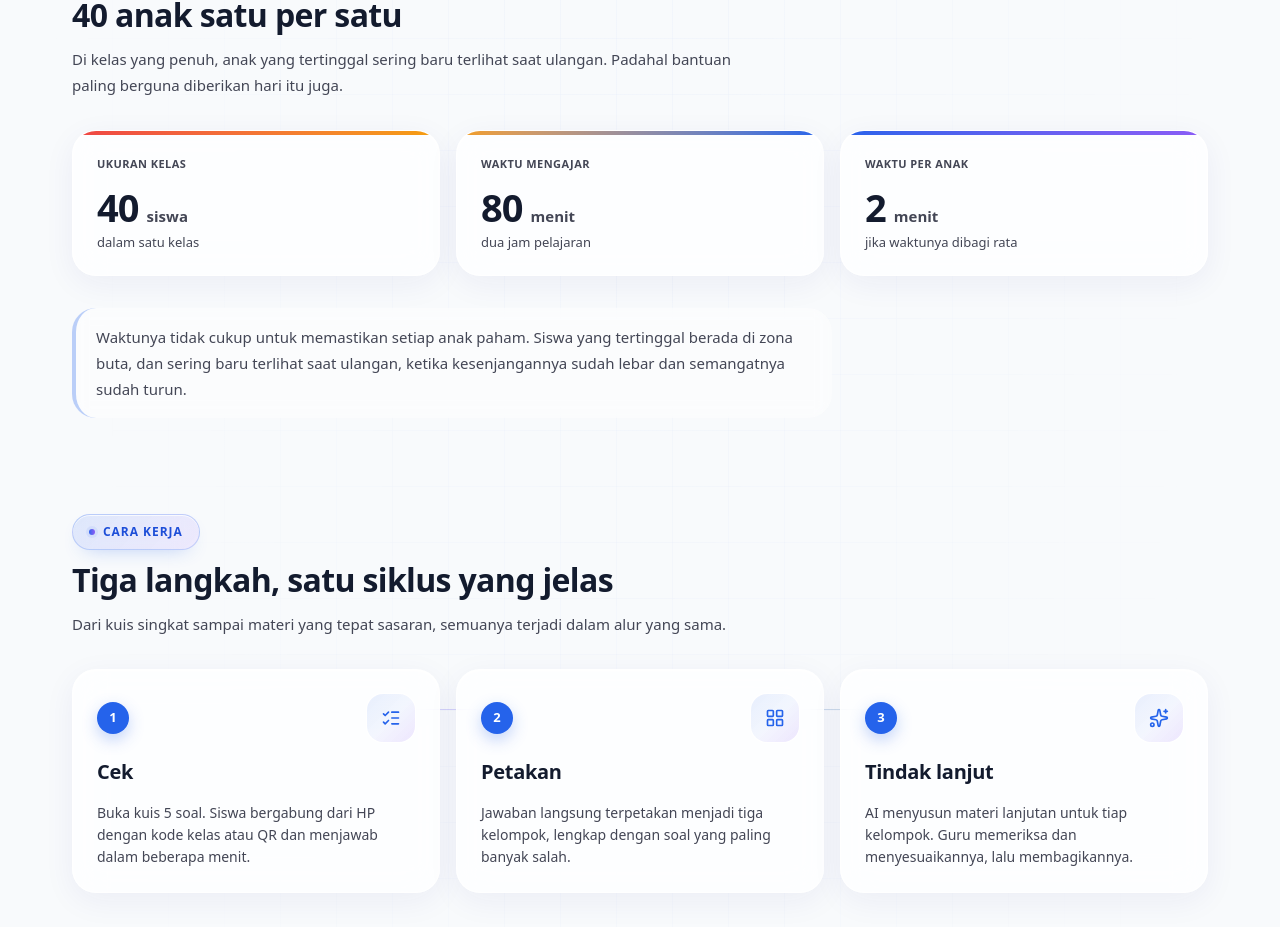
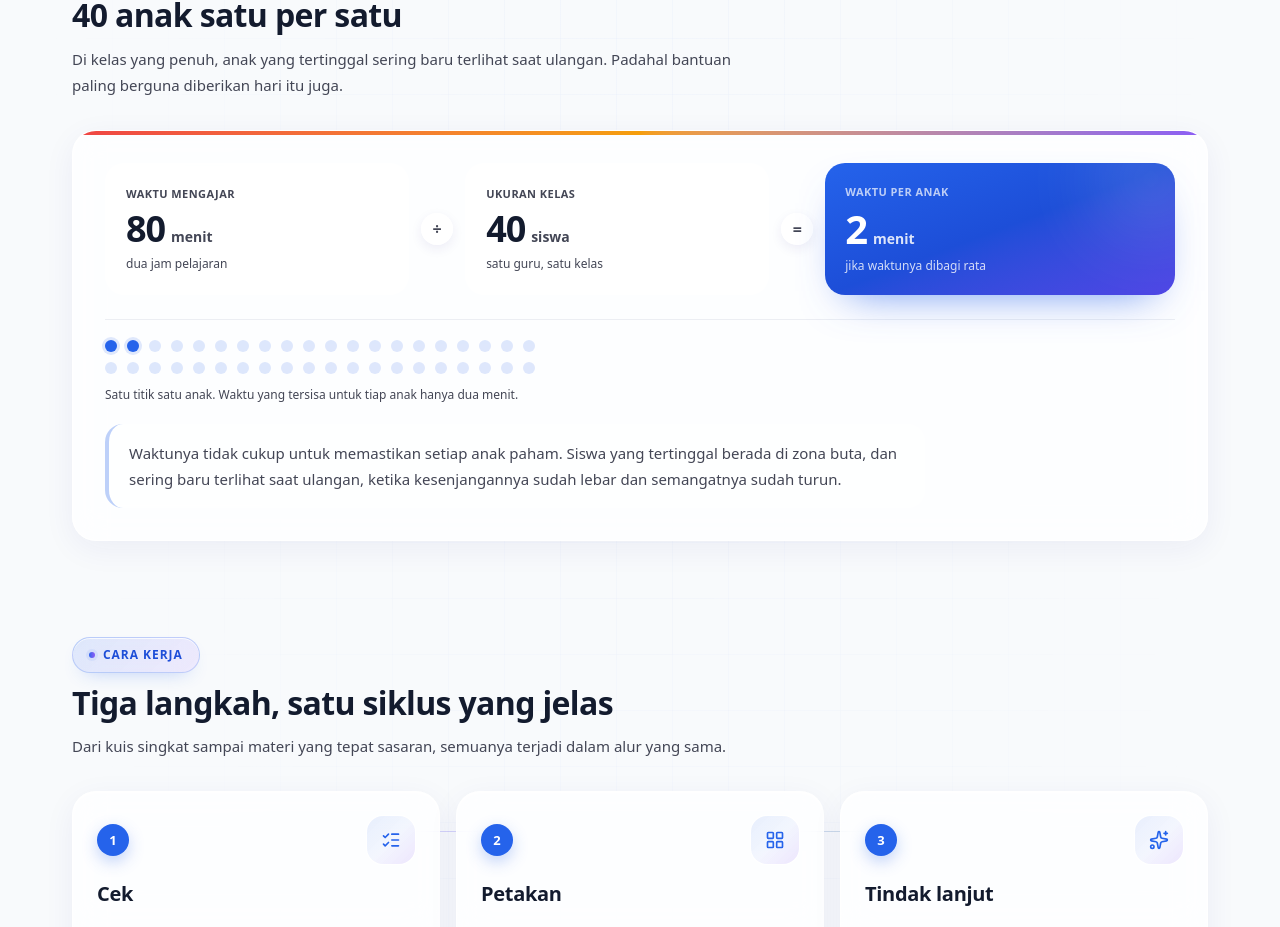
Before and after one commit to hsbysddq/gurupintar, a Next.js app: page / in a window 1280 px wide. Shown: the part 1306-2233 px from the top of the page. Built offline with nearby package versions, Linux system fonts and the light colour scheme.

Commit message:
feat(landing): rapikan bagian masalah dengan alur rumus dan grid siswa

```diff
--- a/app/page.tsx
+++ b/app/page.tsx
@@ -51,11 +51,15 @@ const ALASAN: { judul: string; isi: string; ikon: LucideIcon }[] = [
   },
 ];
 
-const MASALAH: { label: string; angka: string; satuan: string; keterangan: string; aksen: string }[] = [
-  { label: "Ukuran kelas", angka: "40", satuan: "siswa", keterangan: "dalam satu kelas", aksen: "from-aura-red to-aura-amber" },
-  { label: "Waktu mengajar", angka: "80", satuan: "menit", keterangan: "dua jam pelajaran", aksen: "from-aura-amber to-aura-primary" },
-  { label: "Waktu per anak", angka: "2", satuan: "menit", keterangan: "jika waktunya dibagi rata", aksen: "from-aura-primary to-aura-violet" },
+const MASALAH = [
+  { label: "Waktu mengajar", angka: "80", satuan: "menit", keterangan: "dua jam pelajaran" },
+  { label: "Ukuran kelas", angka: "40", satuan: "siswa", keterangan: "satu guru, satu kelas" },
 ];
+
+const HASIL_MASALAH = { label: "Waktu per anak", angka: "2", satuan: "menit", keterangan: "jika waktunya dibagi rata" };
+
+// Satu titik mewakili satu anak; dua titik terang mewakili dua menit bagiannya.
+const TITIK_KELAS = Array.from({ length: 40 }, (_, i) => i < 2);
 
 const LANGKAH: { judul: string; isi: string; ikon: LucideIcon }[] = [
   {
@@ -258,26 +262,98 @@ export default function Beranda() {
             description="Di kelas yang penuh, anak yang tertinggal sering baru terlihat saat ulangan. Padahal bantuan paling berguna diberikan hari itu juga."
           />
 
-          <dl className="grid gap-4 sm:grid-cols-3">
-            {MASALAH.map(({ label, angka, satuan, keterangan, aksen }) => (
-              <div key={label} className={`${KARTU} relative overflow-hidden p-5 sm:p-6`}>
-                <span aria-hidden="true" className={`absolute inset-x-0 top-0 h-1 bg-gradient-to-r ${aksen}`} />
-                <dt className="font-display text-[11px] font-bold uppercase tracking-[0.04em] text-aura-muted">{label}</dt>
-                <dd className="mt-3 flex items-baseline gap-2">
-                  <span className="font-display text-[32px] leading-[38px] font-extrabold tracking-[-0.025em] text-aura-ink sm:text-[38px] sm:leading-[44px]">
-                    {angka}
+          <div className={`${KARTU} relative overflow-hidden p-5 sm:p-6 md:p-8`}>
+            <span
+              aria-hidden="true"
+              className="absolute inset-x-0 top-0 h-1 bg-gradient-to-r from-aura-red via-aura-amber to-aura-violet"
+            />
+
+            <div
+              role="group"
+              aria-label="80 menit waktu mengajar dibagi 40 siswa sama dengan 2 menit per anak"
+              className="grid gap-2 md:grid-cols-[1fr_auto_1fr_auto_1.15fr] md:gap-3"
+            >
+              <div className="flex flex-col justify-center rounded-[20px] border border-white/70 bg-white/55 p-4 sm:p-5">
+                <p className="font-display text-[11px] font-bold uppercase tracking-[0.04em] text-aura-muted">
+                  {MASALAH[0].label}
+                </p>
+                <p className="mt-2 flex items-baseline gap-1.5">
+                  <span className="font-display text-[36px] leading-none font-extrabold tracking-[-0.03em] text-aura-ink">
+                    {MASALAH[0].angka}
                   </span>
-                  <span className="font-display text-[15px] font-semibold text-aura-muted">{satuan}</span>
-                </dd>
-                <dd className="mt-1 font-body text-[13px] leading-[18px] text-aura-muted">{keterangan}</dd>
+                  <span className="font-display text-[14px] font-semibold text-aura-muted">{MASALAH[0].satuan}</span>
+                </p>
+                <p className="mt-1.5 font-body text-[12px] leading-[18px] text-aura-muted">{MASALAH[0].keterangan}</p>
               </div>
-            ))}
-          </dl>
 
-          <p className="max-w-[760px] rounded-[24px] border-l-4 border-aura-primary/30 bg-white/45 px-5 py-4 font-body text-[15px] leading-[26px] text-aura-muted backdrop-blur-sm">
-            Waktunya tidak cukup untuk memastikan setiap anak paham. Siswa yang tertinggal berada di zona buta, dan sering
-            baru terlihat saat ulangan, ketika kesenjangannya sudah lebar dan semangatnya sudah turun.
-          </p>
+              <span
+                aria-hidden="true"
+                className="mx-auto flex size-8 items-center justify-center self-center rounded-full border border-white/70 bg-white/80 font-display text-[16px] font-bold text-aura-muted shadow-[0_4px_12px_rgba(31,38,135,0.08)]"
+              >
+                ÷
+              </span>
+
+              <div className="flex flex-col justify-center rounded-[20px] border border-white/70 bg-white/55 p-4 sm:p-5">
+                <p className="font-display text-[11px] font-bold uppercase tracking-[0.04em] text-aura-muted">
+                  {MASALAH[1].label}
+                </p>
+                <p className="mt-2 flex items-baseline gap-1.5">
+                  <span className="font-display text-[36px] leading-none font-extrabold tracking-[-0.03em] text-aura-ink">
+                    {MASALAH[1].angka}
+                  </span>
+                  <span className="font-display text-[14px] font-semibold text-aura-muted">{MASALAH[1].satuan}</span>
+                </p>
+                <p className="mt-1.5 font-body text-[12px] leading-[18px] text-aura-muted">{MASALAH[1].keterangan}</p>
+              </div>
+
+              <span
+                aria-hidden="true"
+                className="mx-auto flex size-8 items-center justify-center self-center rounded-full border border-white/70 bg-white/80 font-display text-[16px] font-bold text-aura-muted shadow-[0_4px_12px_rgba(31,38,135,0.08)]"
+              >
+                =
+              </span>
+
+              <div className="relative flex flex-col justify-center overflow-hidden rounded-[20px] bg-gradient-to-br from-aura-primary via-aura-primary-deep to-aura-indigo p-4 text-white shadow-[0_18px_44px_-22px_rgba(37,99,235,0.75)] sm:p-5">
+                <span aria-hidden="true" className="absolute -top-10 -right-8 size-28 rounded-full bg-white/15 blur-2xl" />
+                <p className="relative font-display text-[11px] font-bold uppercase tracking-[0.04em] text-white/70">
+                  {HASIL_MASALAH.label}
+                </p>
+                <p className="relative mt-2 flex items-baseline gap-1.5">
+                  <span className="font-display text-[40px] leading-none font-extrabold tracking-[-0.03em]">
+                    {HASIL_MASALAH.angka}
+                  </span>
+                  <span className="font-display text-[14px] font-semibold text-white/85">{HASIL_MASALAH.satuan}</span>
+                </p>
+                <p className="relative mt-1.5 font-body text-[12px] leading-[18px] text-white/80">{HASIL_MASALAH.keterangan}</p>
+              </div>
+            </div>
+
+            <div className="mt-6 flex flex-col gap-3 border-t border-aura-outline/30 pt-5">
+              <div
+                role="img"
+                aria-label="40 titik mewakili 40 anak, dua titik ditandai terang mewakili dua menit bagian tiap anak."
+                className="flex max-w-[440px] flex-wrap gap-2.5"
+              >
+                {TITIK_KELAS.map((disorot, i) => (
+                  <span
+                    key={i}
+                    aria-hidden="true"
+                    className={`size-2.5 rounded-full sm:size-3 ${
+                      disorot ? "bg-aura-primary shadow-[0_0_0_3px_rgba(37,99,235,0.14)]" : "bg-aura-primary/15"
+                    }`}
+                  />
+                ))}
+              </div>
+              <p className="font-body text-[12px] leading-[18px] text-aura-muted">
+                Satu titik satu anak. Waktu yang tersisa untuk tiap anak hanya dua menit.
+              </p>
+            </div>
+
+            <p className="mt-5 max-w-[820px] rounded-[18px] border-l-4 border-aura-primary/30 bg-white/45 px-5 py-4 font-body text-[14px] leading-[24px] text-aura-muted sm:text-[15px] sm:leading-[26px]">
+              Waktunya tidak cukup untuk memastikan setiap anak paham. Siswa yang tertinggal berada di zona buta, dan
+              sering baru terlihat saat ulangan, ketika kesenjangannya sudah lebar dan semangatnya sudah turun.
+            </p>
+          </div>
         </section>
 
         <section id="cara-kerja" aria-labelledby="judul-cara" className="flex scroll-mt-28 flex-col gap-8">
```
Also changed, not shown: .commandcode/taste/taste-—-command-code/taste.md.
